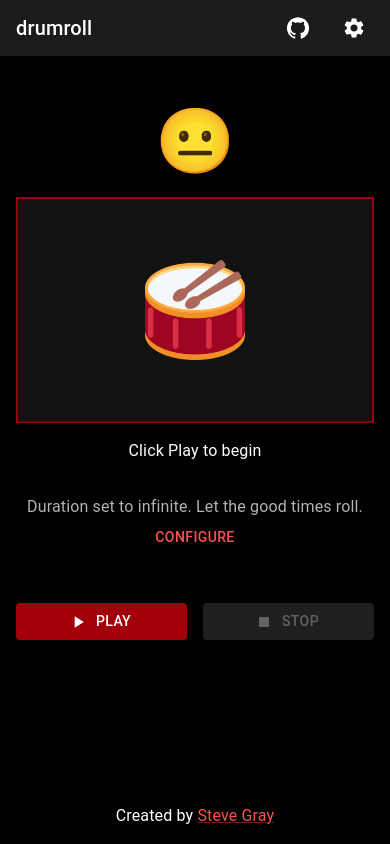
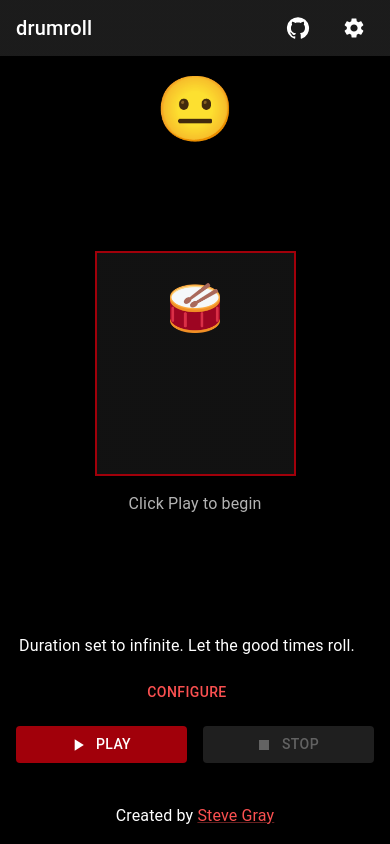
Before and after one commit to heystevegray/drumroll, a Next.js app: page / in a window 390 px wide. Built offline with nearby package versions, Linux system fonts and the light colour scheme; no server answers.

Commit message:
Mobile styling

```diff
--- a/components/DrumRoll.tsx
+++ b/components/DrumRoll.tsx
@@ -1,5 +1,5 @@
 import { PlayArrow, Stop } from '@mui/icons-material';
-import { Container, Box, Grid, Typography, Button } from '@mui/material';
+import { Container, Box, Grid, Typography, Button, useTheme, useMediaQuery } from '@mui/material';
 import { Howl, Howler } from 'howler';
 import { AppContext, infinityValue } from 'providers/App';
 import { useEffect, useState, useContext, useCallback } from 'react';
@@ -12,6 +12,8 @@ const fontSize = '4rem';
 const defaultEmoji = `😐`;
 
 const DrumRoll = () => {
+    const theme = useTheme();
+    const isLargeScreen = useMediaQuery(theme.breakpoints.up('sm'));
     const { duration, setOpenSettings, defaultGridSpacing } = useContext(AppContext);
     const [isRolling, setIsRolling] = useState(false);
     const [emoji, setEmoji] = useState(defaultEmoji);
@@ -136,9 +138,15 @@ const DrumRoll = () => {
     }, [duration, isRolling, timer]);
 
     return (
-        <Container maxWidth="xs" sx={{ p: 2, justifyContent: 'center', display: 'flex' }}>
-            <Grid container spacing={defaultGridSpacing} sx={{ height: '100%' }}>
-                <Grid container item xs={12} justifyContent="center" alignItems="center" sx={{ marginTop: 4 }}>
+        <Container maxWidth="xs" sx={{ p: 2, height: '100%' }}>
+            <Grid
+                container
+                item
+                xs={12}
+                justifyContent="center"
+                alignItems="center"
+                sx={{ marginTop: isLargeScreen ? 10 : 0 }}
+            >
                 <Typography
                     sx={{
                         transform: `scale(${flip ? -1 : 1}, 1)`,
@@ -150,18 +158,33 @@ const DrumRoll = () => {
                     {emoji}
                 </Typography>
             </Grid>
-                <Grid container item xs={12} alignItems="center" justifyContent="center">
+            <Grid
+                container
+                spacing={defaultGridSpacing}
+                sx={{ height: isLargeScreen ? '80%' : '90%' }}
+                alignItems="flex-end"
+            >
+                <Grid
+                    container
+                    item
+                    xs={12}
+                    alignItems={'flex-end'}
+                    justifyContent="center"
+                    spacing={defaultGridSpacing}
+                >
+                    <Grid item xs={12} sx={{ height: '100%' }}>
                         <Gif show={isRolling} />
                     </Grid>
-                <Grid container item spacing={6} justifyContent="center">
-                    <Grid container item xs={12}>
-                        <Grid item xs>
-                            <Typography color="textSecondary" textAlign="center">
-                                {helperText}
-                            </Typography>
+                </Grid>
+                <Grid container item justifyContent="center" alignItems="center" spacing={defaultGridSpacing}>
+                    <Grid container spacing={defaultGridSpacing} sx={{ marginBottom: isLargeScreen ? 4 : 0 }}>
+                        <Grid item xs={12}>
+                            <Typography textAlign="center">{helperText}</Typography>
                         </Grid>
                         <Grid container item xs={12} justifyContent="center">
-                            <Button color="secondary" onClick={() => setOpenSettings(true)}>Configure</Button>
+                            <Button color="secondary" onClick={() => setOpenSettings(true)}>
+                                Configure
+                            </Button>
                         </Grid>
                     </Grid>
                     <Grid container item xs={12} spacing={defaultGridSpacing} alignItems="flex-end">
--- a/components/Gif.tsx
+++ b/components/Gif.tsx
@@ -1,4 +1,4 @@
-import { Paper, Link, Grid, Typography } from '@mui/material';
+import { Paper, Link, Grid, Typography, useMediaQuery, useTheme } from '@mui/material';
 import Image from 'next/image';
 import { useState, useEffect } from 'react';
 
@@ -60,8 +60,16 @@ const gifs: GifProps[] = [
 ];
 
 const Gif = ({ show }: Props) => {
+    const theme = useTheme();
+    const matches = useMediaQuery(theme.breakpoints.down('sm'));
     const [selectedGif, setSelectedGif] = useState(gifs[0]);
     const { source, width, height, alt, credit } = selectedGif;
+    const mobileOffset = 2;
+    const maxGifHeight = 450;
+    let maxHeight = matches ? maxGifHeight / mobileOffset : maxGifHeight;
+    let gifWidth = matches ? width / mobileOffset : width;
+    let gifHeight = matches ? height / mobileOffset : height;
+    let drumSize = matches ? 50 : 100;
 
     const shuffleGifs = () => {
         const min = 0;
@@ -76,42 +84,48 @@ const Gif = ({ show }: Props) => {
     }, [show]);
 
     return (
-        <Grid container>
+        <Grid container alignItems="center" justifyContent="center">
+            <Paper square sx={{ gifWidth, gifHeight }}>
                 <Grid
                     container
-                alignItems="center"
-                justifyContent="center"
                     item
                     xs={12}
                     sx={(theme) => ({
+                        minHeight: matches ? maxHeight : undefined,
                         border: `2px solid ${theme.palette.primary.main}`,
                     })}
                 >
                     {show ? (
-                    <Image alt={alt} layout="intrinsic" src={source} width={width} height={height} />
+                        <Image alt={alt} src={source} width={gifWidth} height={gifHeight} />
                     ) : (
-                    <Paper square sx={{ width, height }}>
-                        <Grid container sx={{ height: '100%' }} alignItems="center" justifyContent="center">
+                        <Grid
+                            container
+                            sx={{ height: gifHeight, width: gifWidth }}
+                            alignItems="center"
+                            justifyContent="center"
+                        >
                             <Image
-                                width={100}
-                                height={100}
+                                width={drumSize}
+                                height={drumSize}
                                 layout="fixed"
                                 src="/android-chrome-192x192.png"
                                 alt="drum with drum sticks"
                             />
                         </Grid>
-                    </Paper>
                     )}
                 </Grid>
-            <Grid item xs={12} sx={{ paddingRight: 2, p: 2 }}>
+            </Paper>
+            <Grid item xs={12} sx={{ p: 2, maxWidth: gifWidth }} justifyContent="center">
                 {show ? (
                     <Grid container justifyContent="center">
-                        <Link color="secondary" href={credit} target="_blank">
+                        <Link color="secondary" textAlign="center" href={credit} target="_blank">
                             {alt} Source
                         </Link>
                     </Grid>
                 ) : (
-                    <Typography textAlign="center">Click Play to begin</Typography>
+                    <Typography color="textSecondary" textAlign="center">
+                        Click Play to begin
+                    </Typography>
                 )}
             </Grid>
         </Grid>
--- a/pages/index.tsx
+++ b/pages/index.tsx
@@ -1,4 +1,4 @@
-import { Box, Container, useMediaQuery, useTheme } from '@mui/material';
+import { Box, useMediaQuery, useTheme } from '@mui/material';
 import DrumRoll from 'components/DrumRoll';
 import Footer from 'components/Footer';
 import Head from 'next/head';
@@ -24,9 +24,7 @@ export default function Home() {
             </Head>
             <Box sx={{ height: `calc(100vh - ${totalAppBarHeight}px)` }}>
                 <AppBar />
-                <Box
-                    sx={{ height: '100%', mX: 2, justifyContent: 'center', alignItems: 'center' }}
-                >
+                <Box sx={{ height: '100%', mX: 2, justifyContent: 'center', alignItems: 'center' }}>
                     <DrumRoll />
                 </Box>
                 <Footer />
```
Lines whose indentation alone changed are shown as unchanged.
